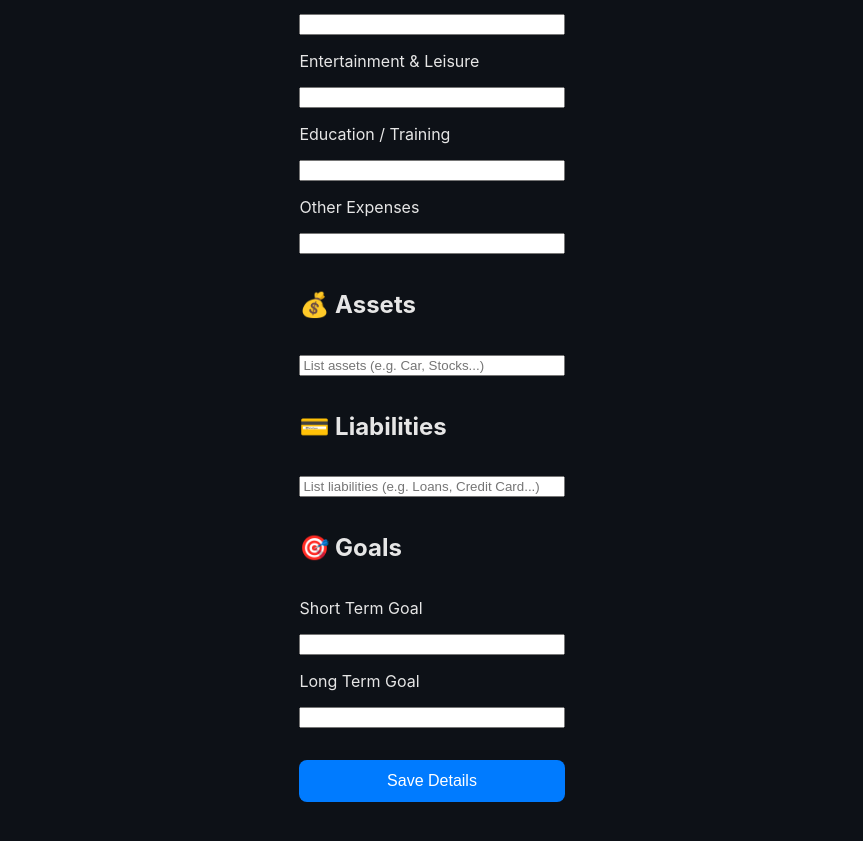
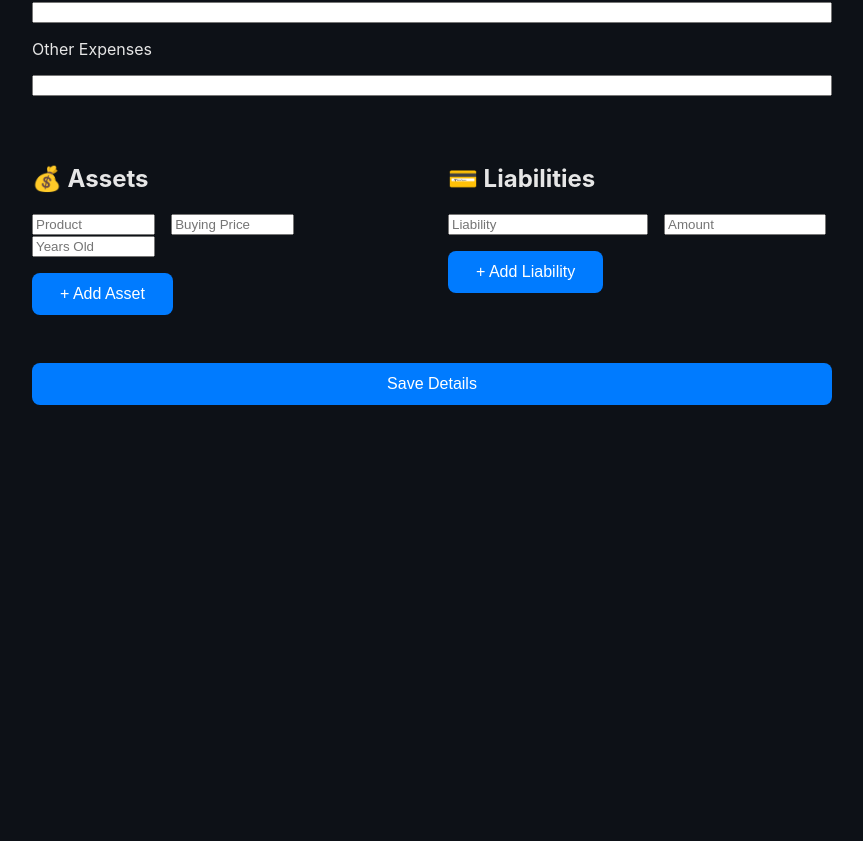
Before and after one commit to Rishikesh831/FinSight, a React (Vite) app: page /details in a window 1280 px wide. Shown: the part 965-1806 px from the top of the page, without its empty margins (208-1071 px from the left). After the commit the page ends 1466 px from the top, so only its background shows below. Built offline with nearby package versions, Linux system fonts and the light colour scheme.

Commit message:
DetailsPage-1.1

```diff
--- a/src/pages/DetailsPage.jsx
+++ b/src/pages/DetailsPage.jsx
@@ -2,7 +2,6 @@ import React, { useState } from "react";
 
 export default function DetailsPage() {
   const [details, setDetails] = useState({
-    age: "",
     primaryIncome: "",
     secondaryIncome: "",
     investmentIncome: "",
@@ -12,10 +11,8 @@ export default function DetailsPage() {
     entertainmentExpenses: "",
     educationOrTraining: "",
     otherExpenses: "",
-    assets: "",
-    liabilities: "",
-    shortTermGoal: "",
-    longTermGoal: "",
+    assets: [{ product: "", buyingPrice: "", yearsOld: "" }],
+    liabilities: [{ product: "", amount: "" }],
   });
 
   const handleChange = (e) => {
@@ -23,9 +20,24 @@ export default function DetailsPage() {
     setDetails({ ...details, [name]: value });
   };
 
+  // handle change inside assets/liabilities
+  const handleNestedChange = (index, section, field, value) => {
+    const updated = [...details[section]];
+    updated[index][field] = value;
+    setDetails({ ...details, [section]: updated });
+  };
+
+  const addField = (section) => {
+    const newField =
+      section === "assets"
+        ? { product: "", buyingPrice: "", yearsOld: "" }
+        : { product: "", amount: "" };
+    setDetails({ ...details, [section]: [...details[section], newField] });
+  };
+
   const handleSubmit = (e) => {
     e.preventDefault();
-    console.log("User Details", details);
+    console.log("User Details:", details);
     alert("Details Submitted Successfully!");
   };
 
@@ -33,13 +45,13 @@ export default function DetailsPage() {
     <section style={{ padding: "4rem 2rem", textAlign: "center" }}>
       <h1>💼 Your Financial Details</h1>
       <p style={{ color: "#b9bbbe" }}>
-        Let’s personalize your profile by breaking down your income, expenses, and goals.
+        Let’s personalize your profile by breaking down your income, expenses, and holdings.
       </p>
 
       <form
         onSubmit={handleSubmit}
         style={{
-          maxWidth: "600px",
+          maxWidth: "800px",
           margin: "2rem auto",
           display: "flex",
           flexDirection: "column",
@@ -47,130 +59,119 @@ export default function DetailsPage() {
           textAlign: "left",
         }}
       >
-        {/* ===== Personal Info ===== */}
-        <h2>👤 Personal Info</h2>
-        <label>Age</label>
-        <input
-          type="number"
-          name="age"
-          value={details.age}
-          onChange={handleChange}
-        />
-
         {/* ===== Income Section ===== */}
         <h2>🏦 Income</h2>
         <label>Primary Income (Salary / Business)</label>
-        <input
-          type="number"
-          name="primaryIncome"
-          value={details.primaryIncome}
-          onChange={handleChange}
-        />
+        <input type="number" name="primaryIncome" value={details.primaryIncome} onChange={handleChange} />
 
         <label>Side Hustles & Projects</label>
-        <input
-          type="number"
-          name="secondaryIncome"
-          value={details.secondaryIncome}
-          onChange={handleChange}
-        />
+        <input type="number" name="secondaryIncome" value={details.secondaryIncome} onChange={handleChange} />
 
         <label>Investment / Rental Income</label>
-        <input
-          type="number"
-          name="investmentIncome"
-          value={details.investmentIncome}
-          onChange={handleChange}
-        />
+        <input type="number" name="investmentIncome" value={details.investmentIncome} onChange={handleChange} />
 
         <label>Other Income Sources</label>
-        <input
-          type="text"
-          name="otherIncomeSources"
-          value={details.otherIncomeSources}
-          onChange={handleChange}
-        />
+        <input type="text" name="otherIncomeSources" value={details.otherIncomeSources} onChange={handleChange} />
 
         {/* ===== Expenses Section ===== */}
         <h2>💸 Expenses</h2>
-        <label>Living Expenses (Rent, Food, etc.)</label>
-        <input
-          type="number"
-          name="livingExpenses"
-          value={details.livingExpenses}
-          onChange={handleChange}
-        />
+        <label>Living Expenses</label>
+        <input type="number" name="livingExpenses" value={details.livingExpenses} onChange={handleChange} />
 
         <label>Transport & Commute</label>
-        <input
-          type="number"
-          name="transportExpenses"
-          value={details.transportExpenses}
-          onChange={handleChange}
-        />
+        <input type="number" name="transportExpenses" value={details.transportExpenses} onChange={handleChange} />
 
         <label>Entertainment & Leisure</label>
-        <input
-          type="number"
-          name="entertainmentExpenses"
-          value={details.entertainmentExpenses}
-          onChange={handleChange}
-        />
+        <input type="number" name="entertainmentExpenses" value={details.entertainmentExpenses} onChange={handleChange} />
 
         <label>Education / Training</label>
-        <input
-          type="number"
-          name="educationOrTraining"
-          value={details.educationOrTraining}
-          onChange={handleChange}
-        />
+        <input type="number" name="educationOrTraining" value={details.educationOrTraining} onChange={handleChange} />
 
         <label>Other Expenses</label>
-        <input
-          type="number"
-          name="otherExpenses"
-          value={details.otherExpenses}
-          onChange={handleChange}
-        />
+        <input type="number" name="otherExpenses" value={details.otherExpenses} onChange={handleChange} />
 
         {/* ===== Assets & Liabilities ===== */}
-        <h2>💰 Assets</h2>
-        <input
-          type="text"
-          name="assets"
-          placeholder="List assets (e.g. Car, Stocks...)"
-          value={details.assets}
-          onChange={handleChange}
-        />
+        <div style={{ display: "flex", gap: "2rem", marginTop: "2rem" }}>
+          {/* ===== Assets ===== */}
+          <div style={{ flex: 1 }}>
+            <h2>💰 Assets</h2>
+            {details.assets.map((asset, index) => (
+              <div key={index} style={{ marginBottom: "1rem" }}>
+                <input
+                  type="text"
+                  placeholder="Product"
+                  value={asset.product}
+                  onChange={(e) =>
+                    handleNestedChange(index, "assets", "product", e.target.value)
+                  }
+                  style={{ width: "30%", marginRight: "1rem" }}
+                />
+                <input
+                  type="number"
+                  placeholder="Buying Price"
+                  value={asset.buyingPrice}
+                  onChange={(e) =>
+                    handleNestedChange(index, "assets", "buyingPrice", e.target.value)
+                  }
+                  style={{ width: "30%", marginRight: "1rem" }}
+                />
+                <input
+                  type="number"
+                  placeholder="Years Old"
+                  value={asset.yearsOld}
+                  onChange={(e) =>
+                    handleNestedChange(index, "assets", "yearsOld", e.target.value)
+                  }
+                  style={{ width: "30%" }}
+                />
+              </div>
+            ))}
+            <button
+              type="button"
+              className="cta-btn"
+              onClick={() => addField("assets")}
+            >
+              + Add Asset
+            </button>
+          </div>
 
-        <h2>💳 Liabilities</h2>
-        <input
-          type="text"
-          name="liabilities"
-          placeholder="List liabilities (e.g. Loans, Credit Card...)"
-          value={details.liabilities}
-          onChange={handleChange}
-        />
+          {/* ===== Liabilities ===== */}
+          <div style={{ flex: 1 }}>
+            <h2>💳 Liabilities</h2>
+            {details.liabilities.map((liab, index) => (
+              <div key={index} style={{ marginBottom: "1rem" }}>
+                <input
+                  type="text"
+                  placeholder="Liability"
+                  value={liab.product}
+                  onChange={(e) =>
+                    handleNestedChange(index, "liabilities", "product", e.target.value)
+                  }
+                  style={{ width: "50%", marginRight: "1rem" }}
+                />
+                <input
+                  type="number"
+                  placeholder="Amount"
+                  value={liab.amount}
+                  onChange={(e) =>
+                    handleNestedChange(index, "liabilities", "amount", e.target.value)
+                  }
+                  style={{ width: "40%" }}
+                />
+              </div>
+            ))}
+            <button
+              type="button"
+              className="cta-btn"
+              onClick={() => addField("liabilities")}
+            >
+              + Add Liability
+            </button>
+          </div>
+        </div>
 
-        {/* ===== Goals ===== */}
-        <h2>🎯 Goals</h2>
-        <label>Short Term Goal</label>
-        <input
-          type="text"
-          name="shortTermGoal"
-          value={details.shortTermGoal}
-          onChange={handleChange}
-        />
-
-        <label>Long Term Goal</label>
-        <input
-          type="text"
-          name="longTermGoal"
-          value={details.longTermGoal}
-          onChange={handleChange}
-        />
-
-        <button className="cta-btn" type="submit" style={{ marginTop: "1rem" }}>
+        {/* ===== Submit ===== */}
+        <button className="cta-btn" type="submit" style={{ marginTop: "2rem" }}>
           Save Details
         </button>
       </form>
```
